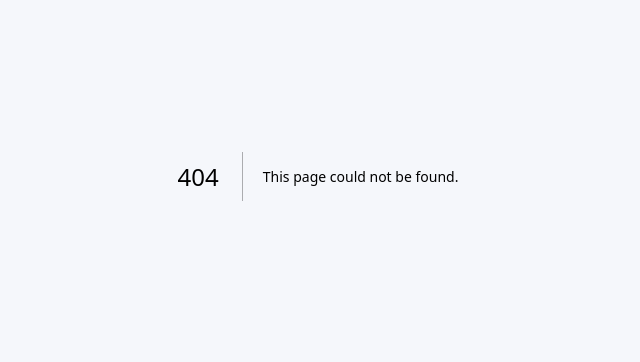
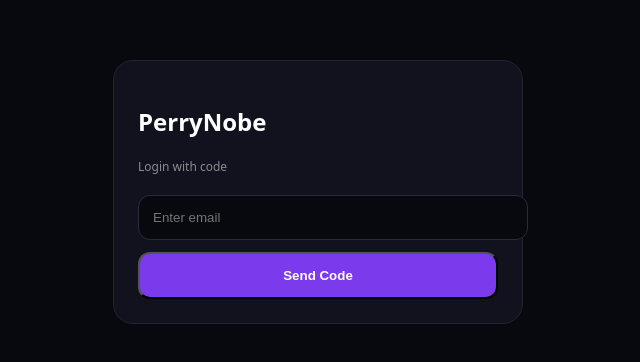
Before and after one commit to perrynobsmsdeliver/perrynobesms, a Next.js app: page /login in a window 1280 px wide. Before the commit this address had no page. Shown: the part 224-586 px from the top of the page, without its empty margins (322-962 px from the left). Built offline with nearby package versions, Linux system fonts and the light colour scheme; no server answers.

Commit message:
Create page.tsx

```diff
--- /dev/null
+++ b/app/login/page.tsx
@@ -0,0 +1,40 @@
+"use client";
+import { useState } from "react";
+import { createClient } from "@supabase/supabase-js";
+import { useRouter } from "next/navigation";
+const supabase = createClient(process.env.NEXT_PUBLIC_SUPABASE_URL!, process.env.NEXT_PUBLIC_SUPABASE_ANON_KEY!);
+
+export default function LoginPage() {
+  const [email, setEmail] = useState(""); const [code, setCode] = useState("");
+  const [step, setStep] = useState("email"); const [loading, setLoading] = useState(false);
+  const router = useRouter();
+
+  const sendCode = async () => {
+    setLoading(true);
+    const { error } = await supabase.auth.signInWithOtp({ email, options:{shouldCreateUser:true} });
+    setLoading(false);
+    if(error) alert(error.message); else setStep("code");
+  };
+  const verifyCode = async () => {
+    setLoading(true);
+    const { error, data } = await supabase.auth.verifyOtp({ email, token: code, type: "email" });
+    setLoading(false);
+    if(error) alert(error.message);
+    else { await supabase.from("wallets").upsert({ user_id: data.user?.id, balance:0 },{onConflict:"user_id"}); router.push("/"); }
+  };
+  return (
+    <div style={{minHeight:"100vh",background:"#08080f",color:"white",display:"grid",placeItems:"center",padding:16}}>
+      <div style={{background:"#12121f",border:"1px solid #232334",borderRadius:20,padding:24,width:"100%",maxWidth:360}}>
+        <h2>PerryNobe</h2><p style={{fontSize:12,opacity:0.5,marginBottom:20}}>Login with code</p>
+        {step==="email"?<>
+          <input value={email} onChange={e=>setEmail(e.target.value)} placeholder="Enter email" style={{width:"100%",padding:14,borderRadius:12,background:"#08080f",border:"1px solid #2a2a3a",color:"white"}}/>
+          <button onClick={sendCode} disabled={loading} style={{width:"100%",marginTop:12,padding:14,borderRadius:12,background:"#7c3aed",color:"white",fontWeight:900}}>{loading?"Sending...":"Send Code"}</button>
+        </>:<>
+          <input value={code} onChange={e=>setCode(e.target.value)} placeholder="6-digit code" style={{width:"100%",padding:14,borderRadius:12,background:"#08080f",border:"1px solid #2a2a3a",color:"white",textAlign:"center",letterSpacing:4,fontSize:18}}/>
+          <button onClick={verifyCode} disabled={loading} style={{width:"100%",marginTop:12,padding:14,borderRadius:12,background:"#22c55e",color:"black",fontWeight:900}}>{loading?"Verifying...":"Verify & Login"}</button>
+          <button onClick={()=>setStep("email")} style={{width:"100%",marginTop:10,background:"transparent",border:0,color:"white",opacity:0.4,fontSize:12}}>Change email</button>
+        </>}
+      </div>
+    </div>
+  );
+}
```
